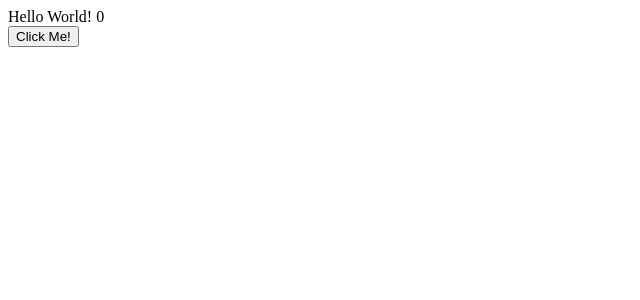
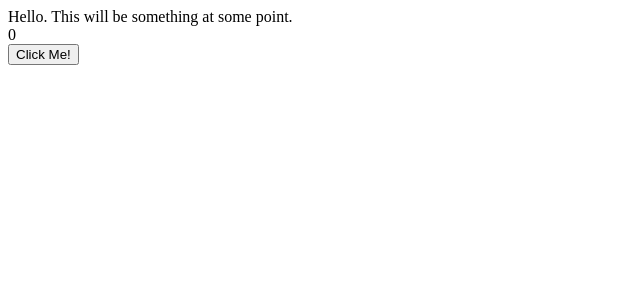
Before and after one commit to vidarc/playground, a React (Vite) app: page / in a window 1280 px wide. Shown: the top 300 px of the page, without its empty margins (0-640 px from the left). Built offline with nearby package versions, Linux system fonts and the light colour scheme.

Commit message:
updates to hopefully get a successfull netlify build/deploy

```diff
--- a/src/App.tsx
+++ b/src/App.tsx
@@ -9,7 +9,8 @@ export const App: React.FunctionComponent = () => {
 
   return (
     <>
-      <div>Hello World! {count}</div>
+      <div>Hello. This will be something at some point.</div>
+      <div>{count}</div>
       <button onClick={handleClick}>Click Me!</button>
     </>
   );
```
Also changed, not shown: 1 other file (tests, documents, lock files or other folders).
